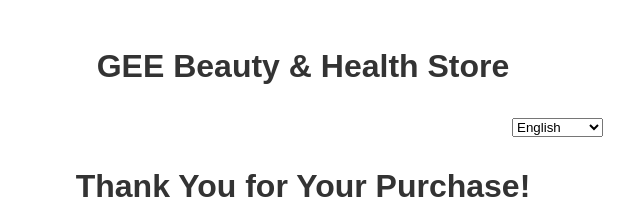
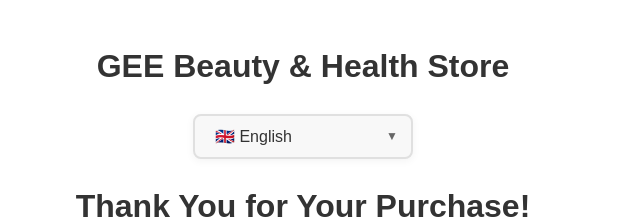
Before and after one commit to samlau0086/after-sales, a plain HTML site: page index.html in a window 1280 px wide. Shown: the top 220 px of the page, without its empty margins (337-977 px from the left). Drawn offline with Linux system fonts and the light colour scheme.

Commit message:
Update index.html

```diff
--- a/index.html
+++ b/index.html
@@ -141,26 +141,91 @@
             font-size: 12px;
             color: #999;
         }
+
+        /* Language Selector Styles */
+        .language-selector-container {
+            position: relative;
+            width: 220px;
+            margin: 20px auto;
+            text-align: left;
+        }
+
+        .language-dropdown {
+            appearance: none;
+            -webkit-appearance: none;
+            -moz-appearance: none;
+            width: 100%;
+            padding: 12px 45px 12px 20px;
+            font-size: 16px;
+            font-weight: 500;
+            color: #333;
+            background-color: #f8f8f8;
+            border: 2px solid #e0e0e0;
+            border-radius: 8px;
+            cursor: pointer;
+            transition: all 0.3s ease;
+            box-shadow: 0 2px 8px rgba(0,0,0,0.05);
+        }
+
+        .language-dropdown:hover {
+            border-color: #d0d0d0;
+            box-shadow: 0 4px 12px rgba(0,0,0,0.1);
+        }
+
+        .language-dropdown:focus {
+            outline: none;
+            border-color: #9a9a9a;
+            background-color: #fff;
+        }
+
+        .dropdown-arrow {
+            position: absolute;
+            right: 15px;
+            top: 50%;
+            transform: translateY(-50%);
+            pointer-events: none;
+            color: #666;
+            font-size: 12px;
+        }
+
+        /* Country flag emoji sizing */
+        .language-dropdown option {
+            font-size: 15px;
+            padding: 8px;
+        }
+
+        /* RTL Support for Hebrew */
+        html[lang="he"] .language-selector-container {
+            direction: rtl;
+        }
+        html[lang="he"] .language-dropdown {
+            padding: 12px 20px 12px 45px;
+        }
+        html[lang="he"] .dropdown-arrow {
+            right: auto;
+            left: 15px;
+        }
     </style>
 </head>
 <body>
     <div class="header">
         <!-- <img src="https://via.placeholder.com/120x60?text=Your+Logo" alt="Company Logo" class="logo"> -->
         <center><h1>GEE Beauty & Health Store</h1></center>
-        <div class="language-switcher">
-            <select id="lang-switcher">
-                <option value="en">English</option>
-                <option value="es">Español</option>
-                <option value="ko">한국어</option>
-                <option value="lt">Lietuvių</option>
-                <option value="he">עִברִית</option>
-                <option value="ja">日本語</option>
-                <option value="fr">Français</option>
-                <option value="de">Deutsch</option>
-                <option value="pt">Português</option>
-                <option value="nl">Nederlands</option>
-                <option value="cs">Čeština</option>
+        <div class="language-selector-container">
+            <select id="lang-switcher" class="language-dropdown">
+                <option value="en">🇬🇧 English</option>
+                <option value="fr">🇫🇷 Français</option>
+                <option value="de">🇩🇪 Deutsch</option>
+                <option value="kr">🇰🇷 한국어</option>
+                <option value="ja">🇯🇵 日本語</option>
+                <option value="es">🇪🇸 Español</option>
+                <option value="pt">🇵🇹 Português</option>
+                <option value="he">🇮🇱 עברית</option>
+                <option value="nl">🇳🇱 Nederlands</option>
+                <option value="lt">🇱🇹 Lietuvių</option>
+                <option value="cs">🇨🇿 Čeština</option>
             </select>
+            <div class="dropdown-arrow">▼</div>
         </div>
         <h1 id="title">Thank You for Your Purchase!</h1>
     </div>
```
